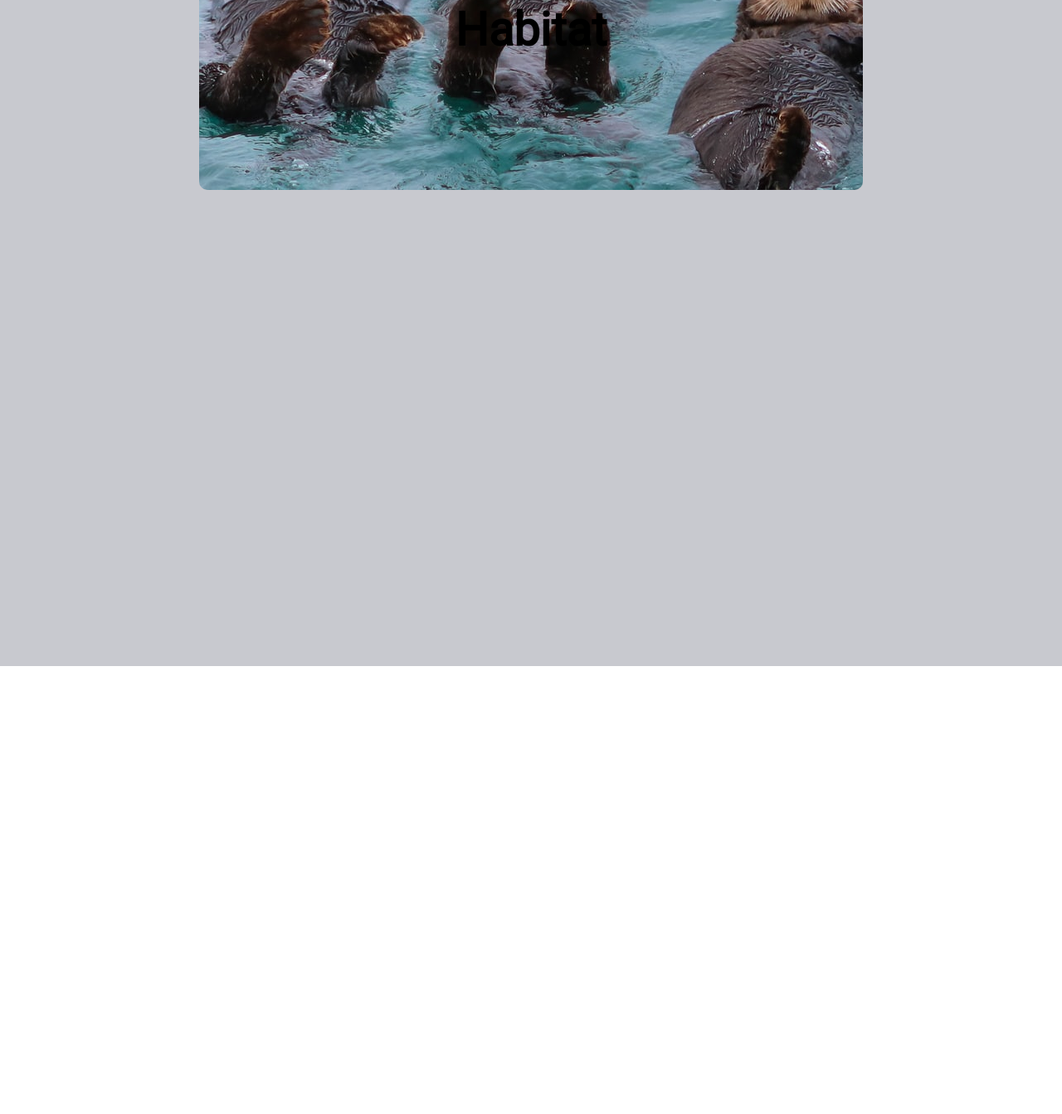
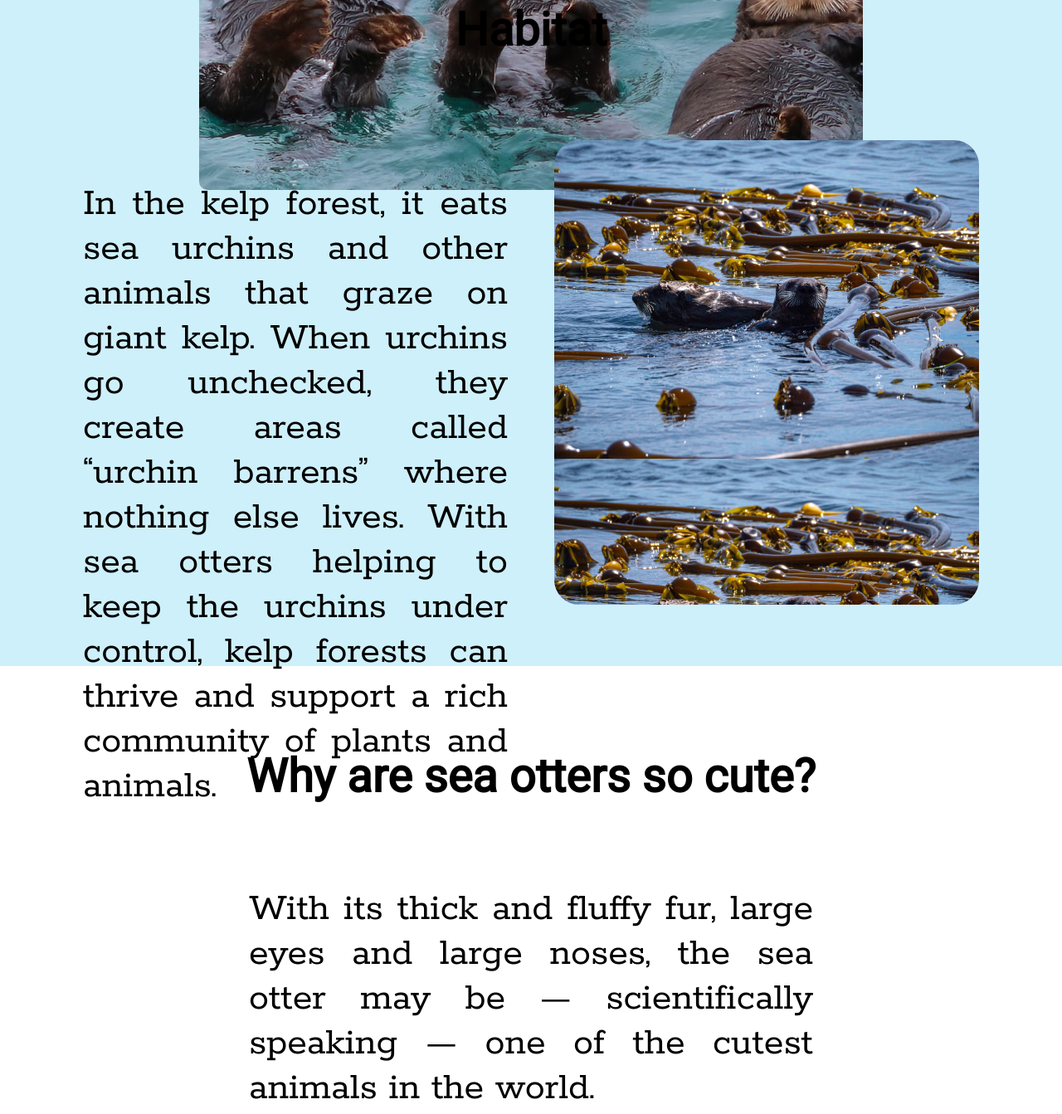
Before and after one commit to sencinia/wfb-final-project, a plain HTML site: page index.html in a window 1280 px wide. Shown: the part 1641-2984 px from the top of the page at 83% size. Before the commit the page ends 2444 px from the top, so only its background shows below. Drawn offline with Linux system fonts and the light colour scheme.

Commit message:
Added habitat section

```diff
--- a/css/style.css
+++ b/css/style.css
@@ -21,7 +21,7 @@ h2 {
     font-family: 'Roboto', sans-serif;
     text-align: center;
     font-size: 3.5rem;
-
+    margin-bottom: 100px;
 }
 
 p {
@@ -129,10 +129,39 @@ section {
     object-fit: none;
 }
 
-.section-facts {
-    background-color: #C8C9CF;
+.section-habitat {
+    background-color: #cef0fa;
 }
 
-.section-facts p {
-    margin: 50px 300px;
+.section-habitat p {
+    text-align: justify;
+    margin-top: 50px;
 }
+
+.section-habitat div {
+    height: 70vh;
+    width: 40%;
+    display: inline-block;
+
+}
+
+.left {
+    position: absolute;
+    left: 100px;
+}
+
+.right {
+    position: absolute;
+    right: 100px;
+}
+
+.habitat-img {
+    background-image: url("../images/otters-kelp.jpg");
+    background-size: contain;
+    border-radius: 30px;
+}
+
+.cute-text {
+    padding:0px 300px;
+    text-align: justify;
+}
--- a/index.html
+++ b/index.html
@@ -7,6 +7,8 @@
     <meta name="viewport" content="width=device-width, initial-scale=1.0">
     <link rel="stylesheet" href="./css/style.css">
     <link rel="icon" type="image/x-icon" href="/images/Otterli-fav.png">
+    <link href="https://fonts.googleapis.com/icon?family=Material+Icons"
+      rel="stylesheet">
     <title>Otterli | Home</title>
 </head>
 
@@ -49,10 +51,21 @@
             </p>
             <img class="three-otters" src="./images/three-otters.jpg" alt="Three otters floating together in water">
         </section>
+        <section class="section-habitat">
+            <h2>Habitat</h2>
+            <div class="left">
+                <p>In the kelp forest, it eats sea urchins and other animals that graze on giant kelp. When urchins go unchecked, they create areas called “urchin barrens” where nothing else lives. With sea otters helping to keep the urchins under control, kelp forests can thrive and support a rich community of plants and animals.</p>
+            </div>
+            <div class="habitat-img right"></div>
+        </section>
         <section class="section-facts">
-            <h2>Habitat</h2>
-            <div class="habitat-text"></div>
-            <div class="habitat-img"></div>
+            <h2>Why are sea otters so cute?</h2>
+            <div class="cute-text ">
+                <p>With its thick and fluffy fur, large eyes and large noses, the sea otter may be — scientifically speaking — one of the cutest animals in the world. </p>
+            </div>
+            <div class="baby-otter">
+
+            </div>
         </section>
     </main>
     <footer></footer>
```
Also changed, not shown: images/baby-otter.jpg (added).
